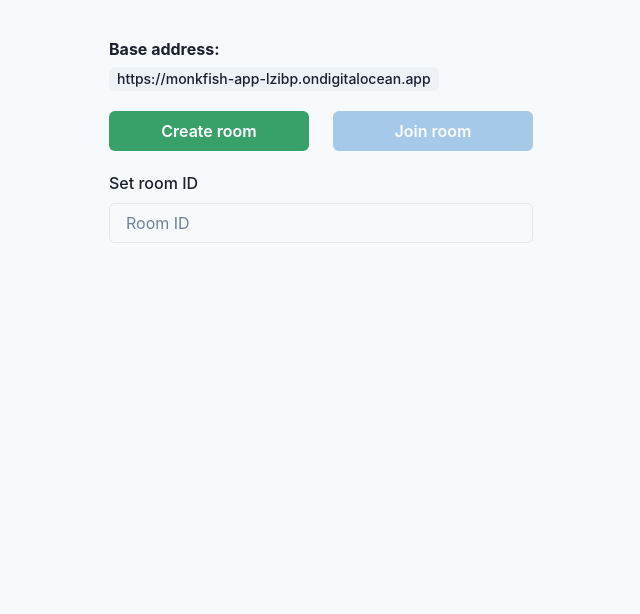
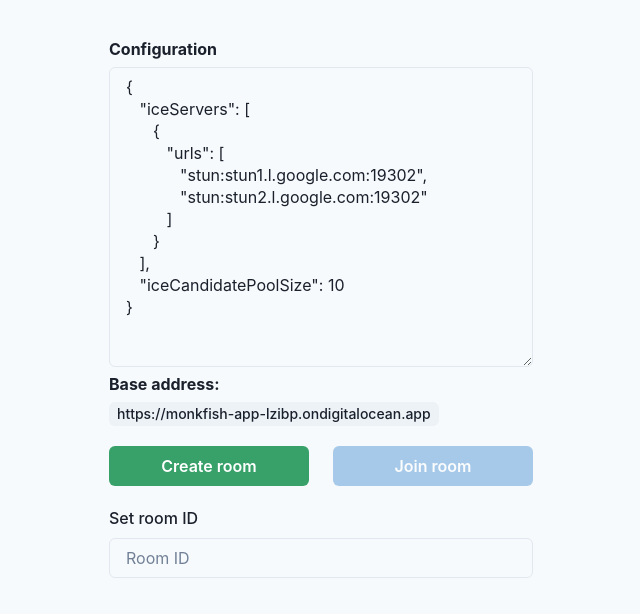
Before and after one commit to Marcin99b/ChatClient, a React (Create React App) app: page / in a window 1280 px wide. Shown: the top 614 px of the page, without its empty margins (319-959 px from the left). Built offline with nearby package versions, Linux system fonts and the light colour scheme.

Commit message:
custom config

```diff
--- a/src/App.tsx
+++ b/src/App.tsx
@@ -17,6 +17,7 @@ import {
   ButtonGroup,
   Highlight,
   extendTheme,
+  Textarea,
 } from "@chakra-ui/react";
 
 const baseAddress = "https://monkfish-app-lzibp.ondigitalocean.app";
@@ -78,6 +79,7 @@ export const App = () => {
     }
     await connectToSignalR();
     await createRoom(
+      configuration,
       baseAddress,
       signalrConnectionRef,
       localStreamRef,
@@ -100,6 +102,7 @@ export const App = () => {
     }
     await connectToSignalR();
     await joinRoom(
+      configuration,
       roomId,
       baseAddress,
       signalrConnectionRef,
@@ -120,6 +123,26 @@ export const App = () => {
   const [roomId, setRoomId] = useState<string>();
   const [joined, setJoined] = useState(false);
 
+  const [configuration, setConfiguration] = useState<RTCConfiguration>({
+    iceServers: [
+      {
+        urls: ["stun:stun1.l.google.com:19302", "stun:stun2.l.google.com:19302"],
+      },
+    ],
+    iceCandidatePoolSize: 10,
+  });
+  const [configurationString, setConfigurationString] = useState(JSON.stringify(configuration, null, 3));
+  const [isConfigurationValid, setIsConfigurationValid] = useState(true);
+
+  useEffect(() => {
+    try {
+      setConfiguration(JSON.parse(configurationString));
+      setIsConfigurationValid(true);
+    } catch {
+      setIsConfigurationValid(false);
+    }
+  }, [configurationString]);
+
   return (
     <ChakraProvider theme={theme}>
       <audio ref={localAudioRef} muted></audio>
@@ -127,6 +150,16 @@ export const App = () => {
       <Box display="flex" justifyContent="center">
         <Box display="inline-block" p={10}>
           <Heading marginBottom={2} as="h5" size="sm">
+            Configuration
+          </Heading>
+          <Textarea
+            isInvalid={!isConfigurationValid}
+            onChange={(x) => setConfigurationString(x.target.value)}
+            height="300px"
+            resize="vertical"
+            value={configurationString}
+          />
+          <Heading marginTop={2} marginBottom={2} as="h5" size="sm">
             Base address:
           </Heading>
           <Tag>{baseAddress}</Tag>
--- a/src/WebRtc/RtcActions.tsx
+++ b/src/WebRtc/RtcActions.tsx
@@ -7,16 +7,8 @@ import {
   setupCandidateAddedToRoom,
 } from "./RtcSetup";
 
-const configuration: RTCConfiguration = {
-  iceServers: [
-    {
-      urls: ["stun:stun1.l.google.com:19302", "stun:stun2.l.google.com:19302"],
-    },
-  ],
-  iceCandidatePoolSize: 10,
-};
-
 export const createRoom = async (
+  configuration: RTCConfiguration,
   baseAddress: string,
   signalrConnectionRef: React.MutableRefObject<HubConnection | undefined>,
   localStreamRef: React.MutableRefObject<MediaStream | undefined>,
@@ -27,6 +19,7 @@ export const createRoom = async (
   displayIceConnection: (state: string) => void,
   displayRoomId: (id: string) => void
 ) => {
+  console.log("Creating connection with config", { configuration });
   const peerConnection = new RTCPeerConnection(configuration);
 
   setupStateHandling(
@@ -62,6 +55,7 @@ export const createRoom = async (
 };
 
 export const joinRoom = async (
+  configuration: RTCConfiguration,
   roomId: string,
   baseAddress: string,
   signalrConnectionRef: React.MutableRefObject<HubConnection | undefined>,
@@ -72,6 +66,7 @@ export const joinRoom = async (
   displaySignalingState: (state: string) => void,
   displayIceConnection: (state: string) => void
 ) => {
+  console.log("Creating connection with config", { configuration });
   const peerConnection = new RTCPeerConnection(configuration);
 
   setupStateHandling(
```
